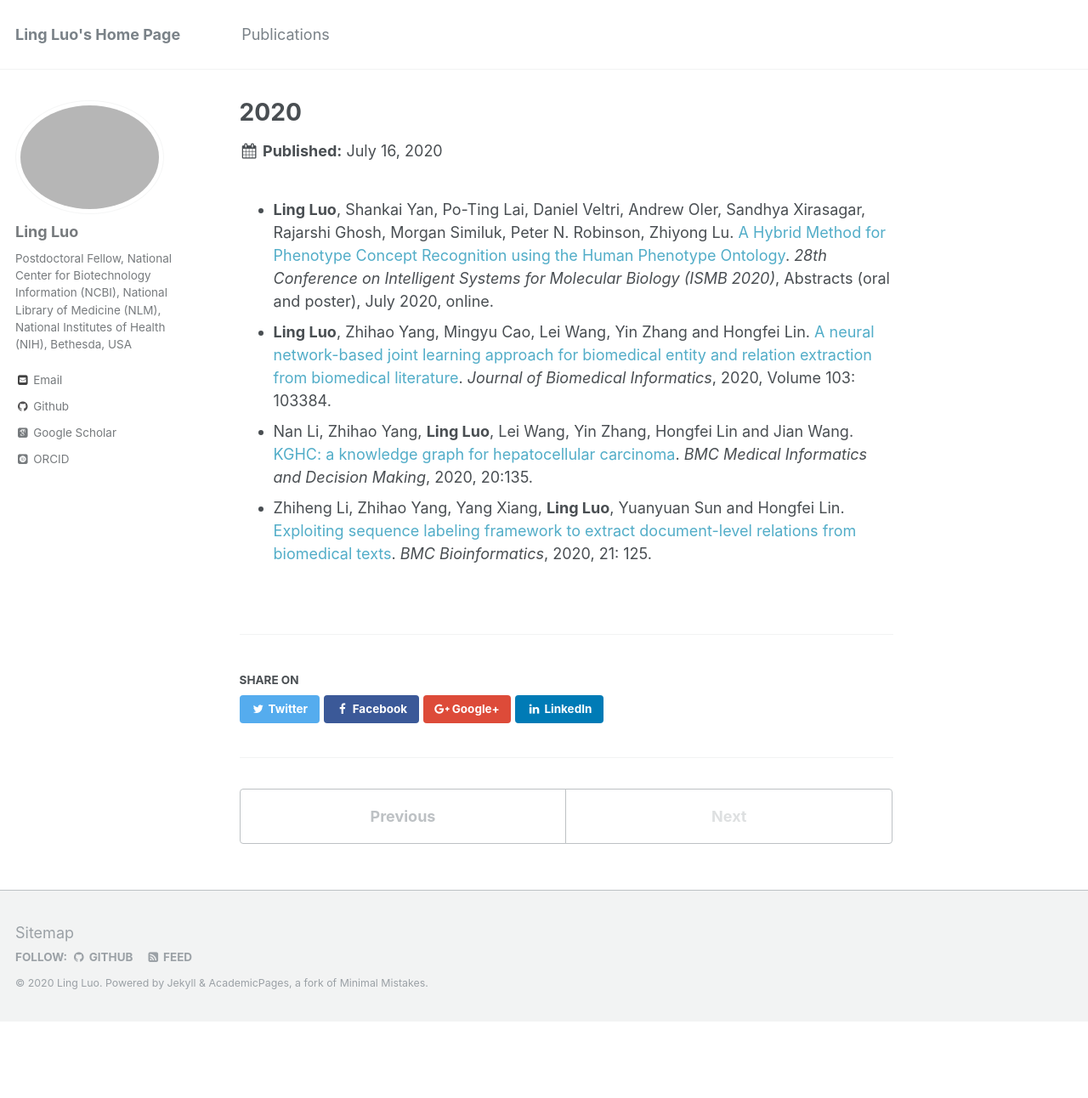
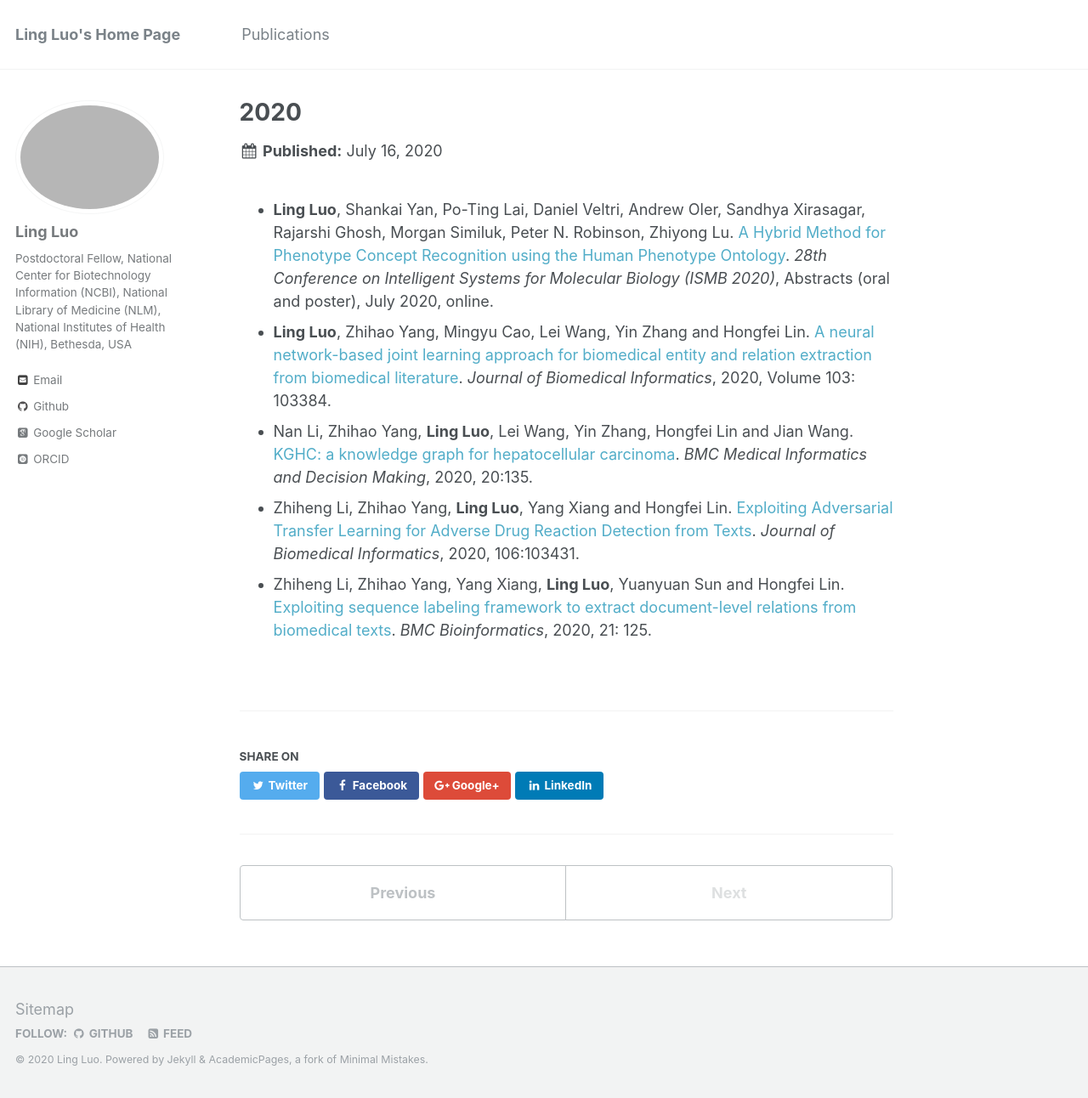
Before and after one commit to lingluodlut/lingluodlut.github.io, a Jekyll site: the page built from _publications/2020-papers.md, in a window 1280 px wide and 1292 px high. Shown: the whole window at 85% size. Built offline with Jekyll 4.4.1, drawn with Linux system fonts in a browser that asks for light colours; some web fonts are replaced.

Commit message:
Update 2020-papers.md

```diff
--- a/_publications/2020-papers.md
+++ b/_publications/2020-papers.md
@@ -6,4 +6,5 @@ permalink: /publication/2020-papers
 - **Ling Luo**, Shankai Yan, Po-Ting Lai, Daniel Veltri, Andrew Oler, Sandhya Xirasagar, Rajarshi Ghosh, Morgan Similuk, Peter N. Robinson, Zhiyong Lu. [A Hybrid Method for Phenotype Concept Recognition using the Human Phenotype Ontology](https://www.iscb.org/cms_addon/conferences/ismb2020/tracks/textminingcosi). *28th Conference on Intelligent Systems for Molecular Biology (ISMB 2020)*, Abstracts (oral and poster), July 2020, online.
 - **Ling Luo**, Zhihao Yang, Mingyu Cao, Lei Wang, Yin Zhang and Hongfei Lin. [A neural network-based joint learning approach for biomedical entity and relation extraction from biomedical literature](https://www.sciencedirect.com/science/article/pii/S1532046420300113). *Journal of Biomedical Informatics*, 2020, Volume 103: 103384.
 - Nan Li, Zhihao Yang, **Ling Luo**, Lei Wang, Yin Zhang, Hongfei Lin and Jian Wang. [KGHC: a knowledge graph for hepatocellular carcinoma](https://bmcmedinformdecismak.biomedcentral.com/articles/10.1186/s12911-020-1112-5). *BMC Medical Informatics and Decision Making*, 2020, 20:135.
+- Zhiheng Li, Zhihao Yang, **Ling Luo**, Yang Xiang and Hongfei Lin. [Exploiting Adversarial Transfer Learning for Adverse Drug Reaction Detection from Texts](https://www.sciencedirect.com/science/article/abs/pii/S1532046420300599?casa_token=WSEAWRxH5T4AAAAA:8ZgHtIxSsz0ODgC6Iza_N-W7-diwiW18ZhJYahLXyvkYmIecIUEdSO01je86Ty18JksPwKh-lQ). *Journal of Biomedical Informatics*, 2020, 106:103431.
 - Zhiheng Li, Zhihao Yang, Yang Xiang, **Ling Luo**, Yuanyuan Sun and Hongfei Lin. [Exploiting sequence labeling framework to extract document-level relations from biomedical texts](https://bmcbioinformatics.biomedcentral.com/articles/10.1186/s12859-020-3457-2). *BMC Bioinformatics*, 2020, 21: 125.
```
